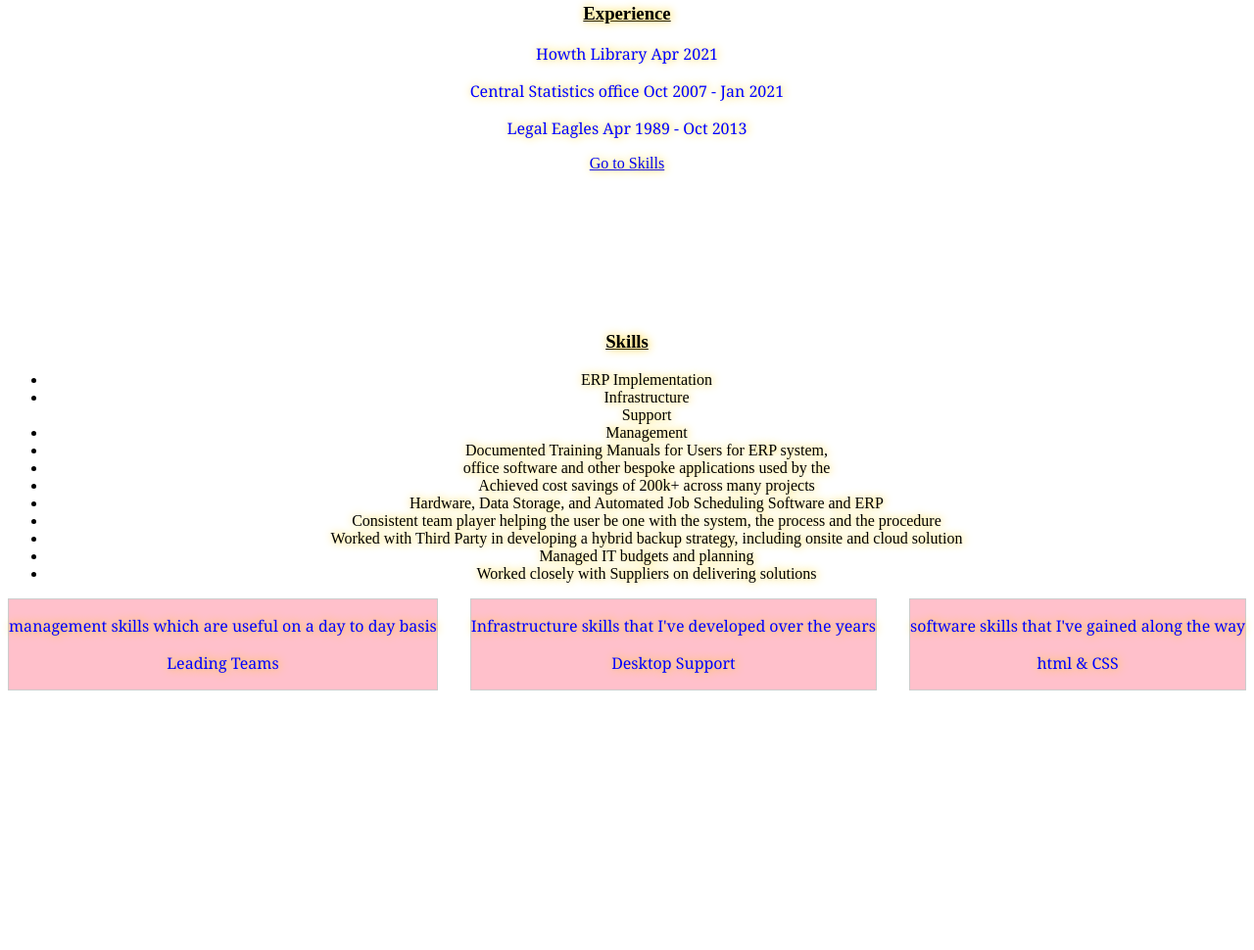
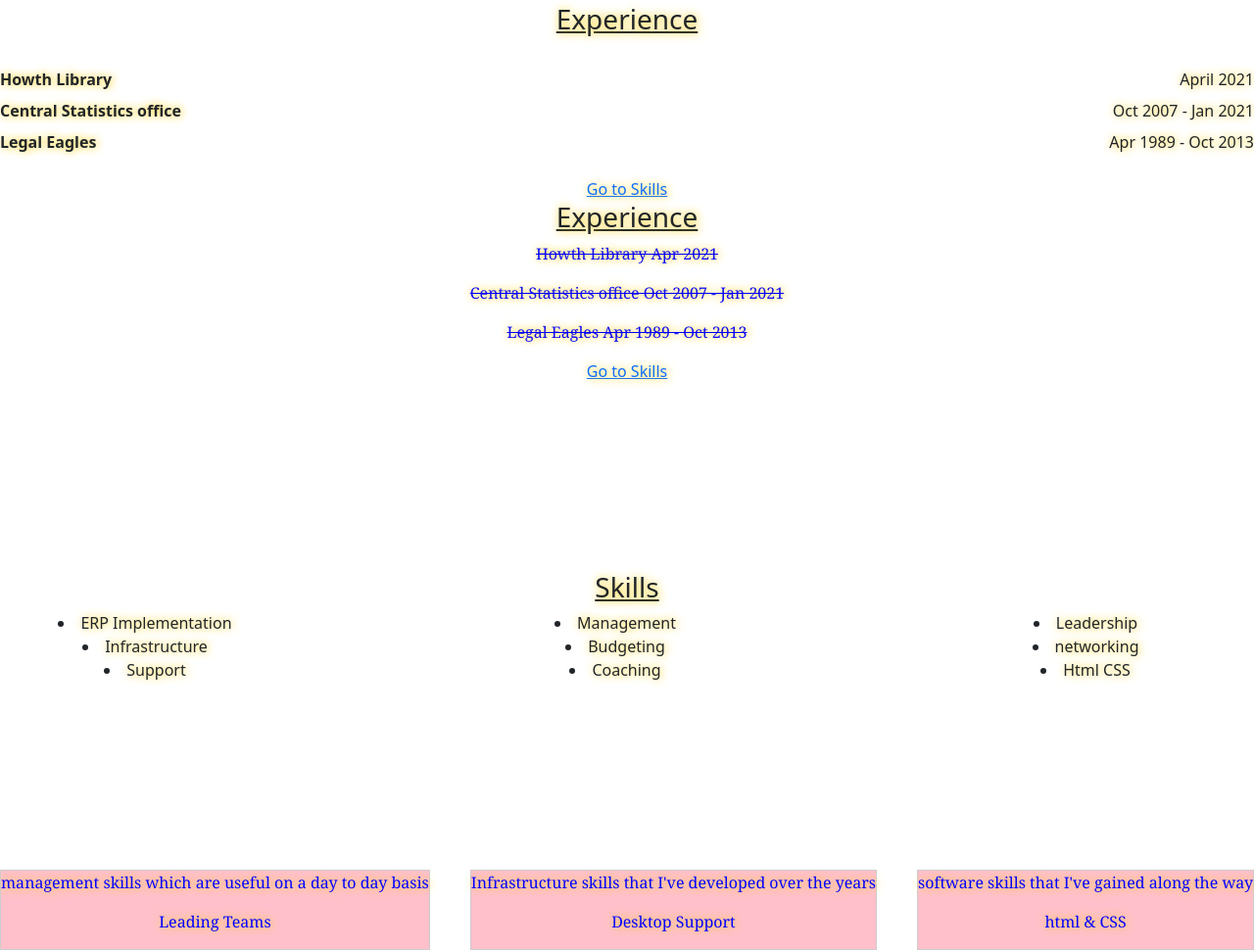
Before and after one commit to ChristineC19/christinec19.github.io, a plain HTML site: page index.html in a window 1280 px wide. Shown: the part 619-1589 px from the top of the page at 98% size. Before the commit the page ends 1332 px from the top, so only its background shows below. Drawn offline with nearby package versions, Linux system fonts and the light colour scheme.

Commit message:
bootstrap

```diff
--- a/CVSTYLE.css
+++ b/CVSTYLE.css
@@ -15,13 +15,35 @@ p{
 
 
 @media(min-width:300px){
-	.container{
-		display:flex;
-		flex-basis:25%;
-		justify-content: space-between;
+	.container1{
+		display:flexbox;
+		justify-content:space-between;
+	}
+	.row{
+		justify-content:space-between;
 	}
 }
+
+@media(min-width:500px){
+	.row1{
+		display:flexbox;
+		justify-content:space-between;
+	}
+	dt{text-align:left;}
+	dd{text-align:right;}
+}
+
 .column{
 		background-color:pink;
 		border:1px #ccc solid;
 }
+@media(min-width:600px){
+	.container2{
+		display:flex;
+		flex-basis:25%;
+		justify-content:space-between;
+	}
+	.row{
+		justify-content:space-between;
+	}
+}
--- a/index.html
+++ b/index.html
@@ -2,7 +2,8 @@
 <html>
 	<head>
 		<title>Resume </title>
-		<link rel="stylesheet" href="CVSTYLE.css">
+		<link href="https://cdn.jsdelivr.net/npm/bootstrap@5.1.3/dist/css/bootstrap.min.css" rel="stylesheet" integrity="sha384-1BmE4kWBq78iYhFldvKuhfTAU6auU8tT94WrHftjDbrCEXSU1oBoqyl2QvZ6jIW3" crossorigin="anonymous">
+		<script src="https://cdn.jsdelivr.net/npm/bootstrap@5.1.3/dist/js/bootstrap.bundle.min.js" integrity="sha384-ka7Sk0Gln4gmtz2MlQnikT1wXgYsOg+OMhuP+IlRH9sENBO0LRn5q+8nbTov4+1p" crossorigin="anonymous"></script><link rel="stylesheet" href="CVSTYLE.css">
 	</head>
 		<body>
 			<H1> Plain Jane </H1>
@@ -24,12 +25,25 @@
 					</br>
 					</br>
 					</br>
-					</br>
-					</br>
 			<H3 class= "headings"> Experience</H3>
-				<p>Howth Library					Apr	2021</p>
-				<p>Central Statistics office 		Oct 2007 - Jan 2021</p>
-				<p>Legal Eagles				 		Apr 1989 - Oct 2013</p>
+			</br>
+			<dl class="row">
+			  <dt class="col-sm-3 left-side">Howth Library</dt>
+			  <dd class="col-sm-9 right-side">April 2021</dd>
+
+			  <dt class="col-sm-3">Central Statistics office</dt>
+			  <dd class="col-sm-9">Oct 2007 - Jan 2021</dd>
+
+
+			  <dt class="col-sm-3">Legal Eagles</dt>
+			  <dd class="col-sm-9">Apr 1989 - Oct 2013</dd>
+			</dl>
+			<a href="#skills"> Go to Skills</a>
+
+			<H3 class= "headings"> Experience</H3>
+				<p><del>Howth Library					Apr	2021</del></p>
+				<p><del>Central Statistics office 		Oct 2007 - Jan 2021</del></p>
+				<p><del>Legal Eagles				 		Apr 1989 - Oct 2013</del></p>
 				<a href="#skills"> Go to Skills</a>
 					</br>
 					</br>
@@ -40,23 +54,39 @@
 					</br>
 					</br>
 					</br>
-			<H3 id="skills" class= "headings"> Skills</H3>
-				<ul>
-					<li>ERP Implementation</li>
-					<li>Infrastructure </li>
-					<li<span>Support</li>
-					<li>Management</li>
-					<li>Documented Training Manuals for Users for ERP system,</li>
-					<li>office software and other bespoke applications used by the </li>
-					<li>Achieved cost savings of 200k+ across many projects </li>
-					<li>Hardware, Data Storage, and Automated Job Scheduling Software and ERP</li>
-					<li>Consistent team player helping the user be one with the system, the process and the procedure</li>
-					<li>Worked with Third Party in developing a hybrid backup strategy, including onsite and cloud solution</li>
-					<li>Managed IT budgets and planning</li>
-					<li>Worked closely with Suppliers on delivering solutions</li>
-				</ul>
+			<div class="container1">
+				<div class="row">
+					<div class="col-lg-12">
+						<H3 id="skills" class= "headings"> Skills</H3>
+					</div>
+				<div class="row">
+					<div class="col-lg-3">
+						<li>ERP Implementation</li>
+						<li>Infrastructure </li>
+						<li>Support</li>
+					</div>
+					<div class="col-lg-3">
+						<li>Management</li>
+						<li>Budgeting </li>
+						<li>Coaching</li>
+					</div>
+					<div class="col-lg-3">
+						 <li>Leadership</li>
+						<li>networking </li>
+						<li>Html CSS</li>
+					</div>
+				</div>
+			</div>
+			</br>
+			</br>
+			</br>
+			</br>
+			</br>
+			</br>
+			</br>
+			</br>
 
-			<div class="container">
+			<div class="container2">
 				<div class="column">
 					<p>management skills which are useful on a day to day basis</p>
 					<p>Leading Teams</p>
```
